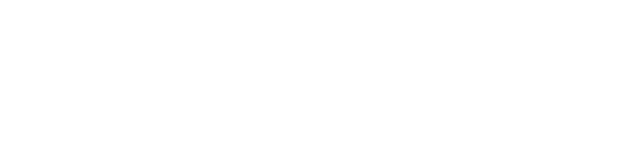
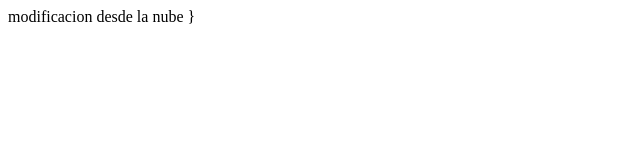
Before and after one commit to Yessenia12/practica, a plain HTML site: page index.html in a window 1280 px wide. Shown: the whole page, without its empty margins (0-640 px from the left). Drawn offline with Linux system fonts and the light colour scheme.

Commit message:
Update index.html

```diff
--- a/index.html
+++ b/index.html
@@ -7,6 +7,6 @@
     <title>Document</title>
 </head>
 <body>
-
+    modificacion desde la nube }
 </body>
 </html>
```
